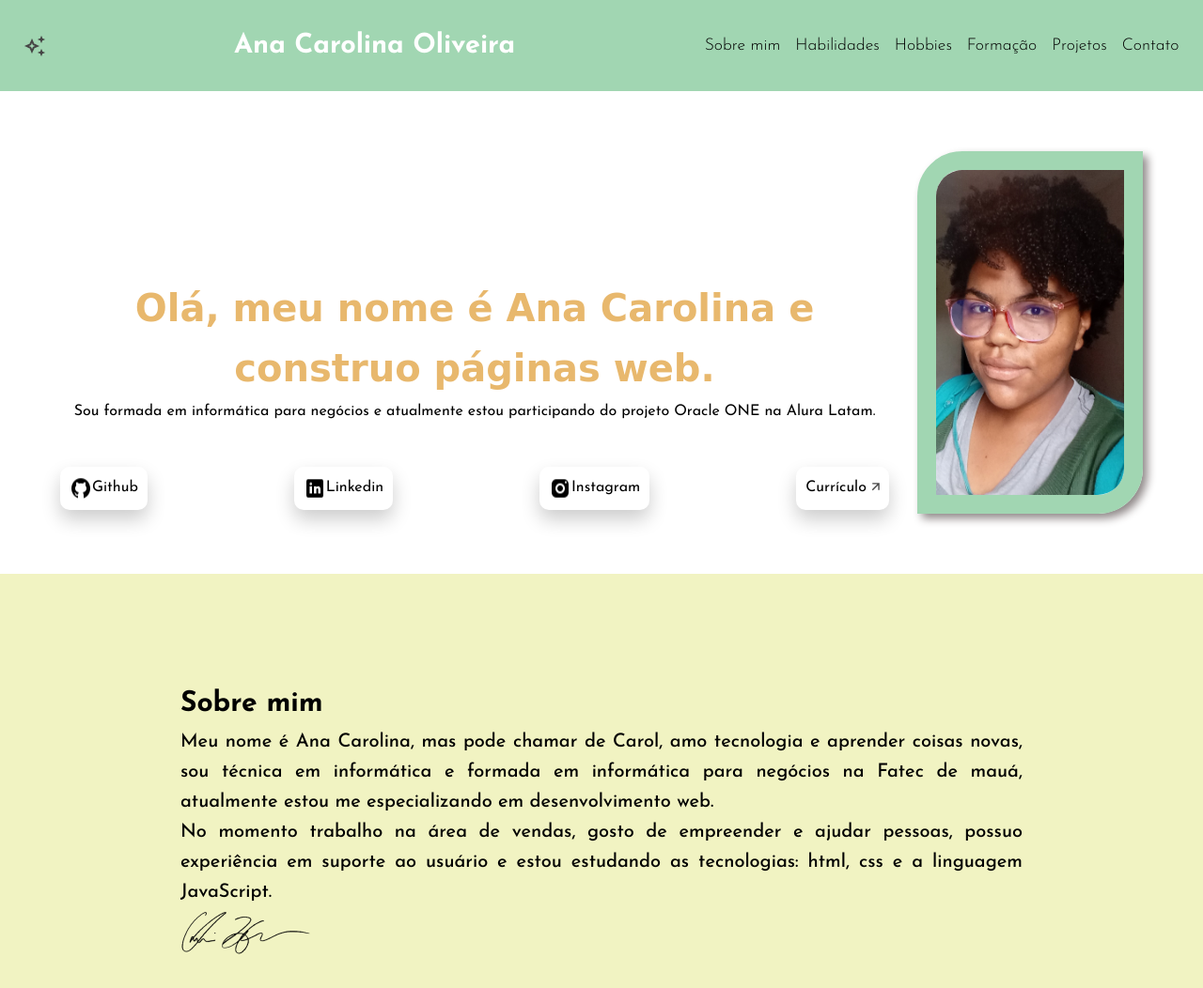
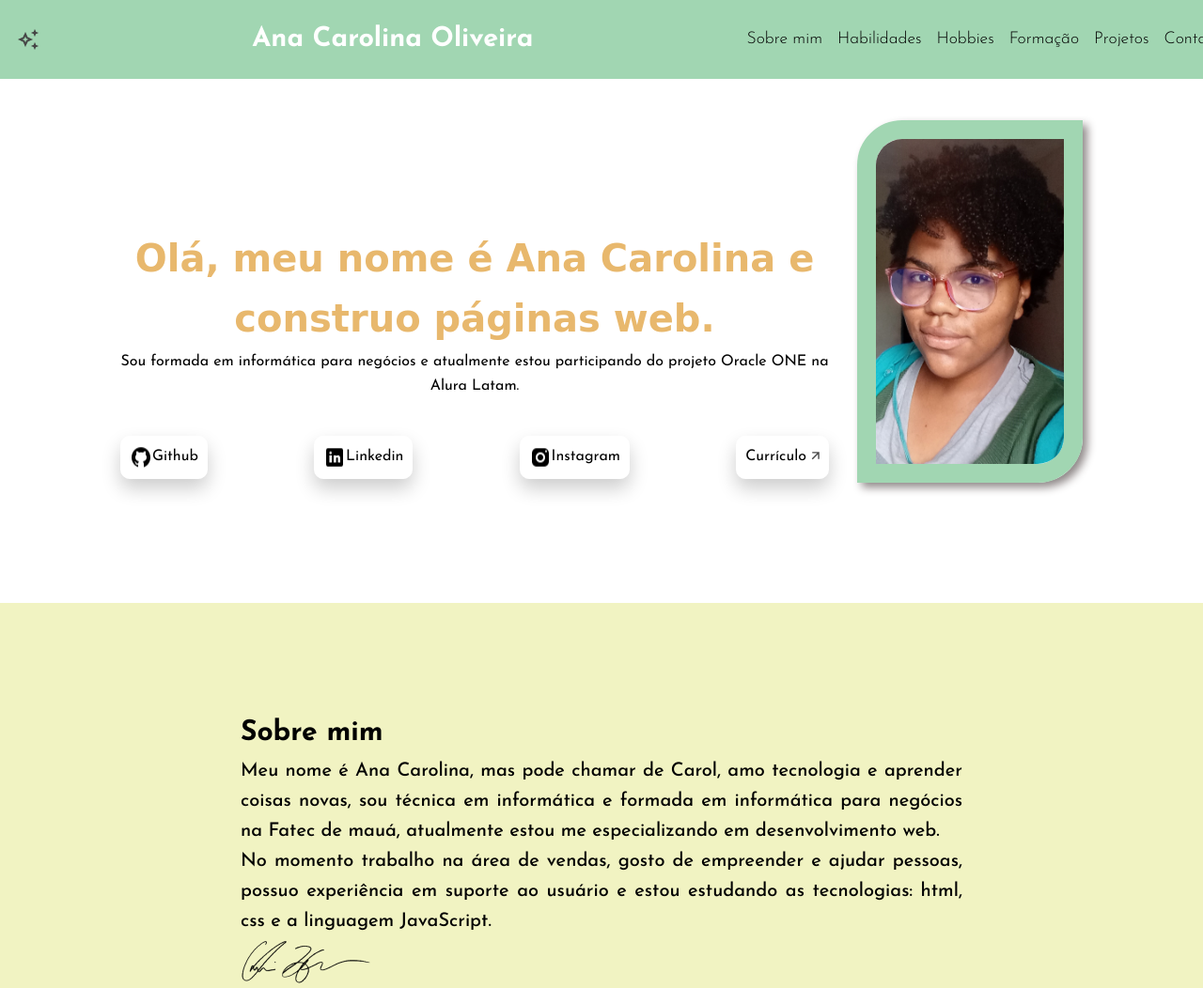
Before and after one commit to anacarolinaconce/challenge-portfolio, a plain HTML site: page index.html in a window 1280 px wide. Shown: the top 1052 px of the page at 94% size. Drawn offline with Linux system fonts and the light colour scheme; a web font is replaced by a local one.

Commit message:
alterações design

```diff
--- a/style.css
+++ b/style.css
@@ -35,12 +35,14 @@ a {
 
 .cabecalho {
     display: flex;
+    position: fixed;
     justify-content: flex-start;
     background-color: var(--cor-de-fundo-menu);
-    padding: 2%;
+    padding: 1.5%;
     font-family: var(--fonte-secundaria);
     font-weight: 300;
     color: white;
+    width: 100%;
 
 
 }
@@ -67,7 +69,7 @@ a {
     display: flex;
     flex-direction: row-reverse;
     justify-content: space-around;
-    padding: 5%;
+    padding: 10%;
     gap: 30px;
 }
 
@@ -105,7 +107,7 @@ a {
 }
                                                /* SOBRE MIM */
 .sobre-mim{
-    padding: 9% 15%;
+    padding: 9% 20%;
     text-align: justify;
     flex-wrap: wrap;
     background-color:var(--cor-de-fundo);
```
